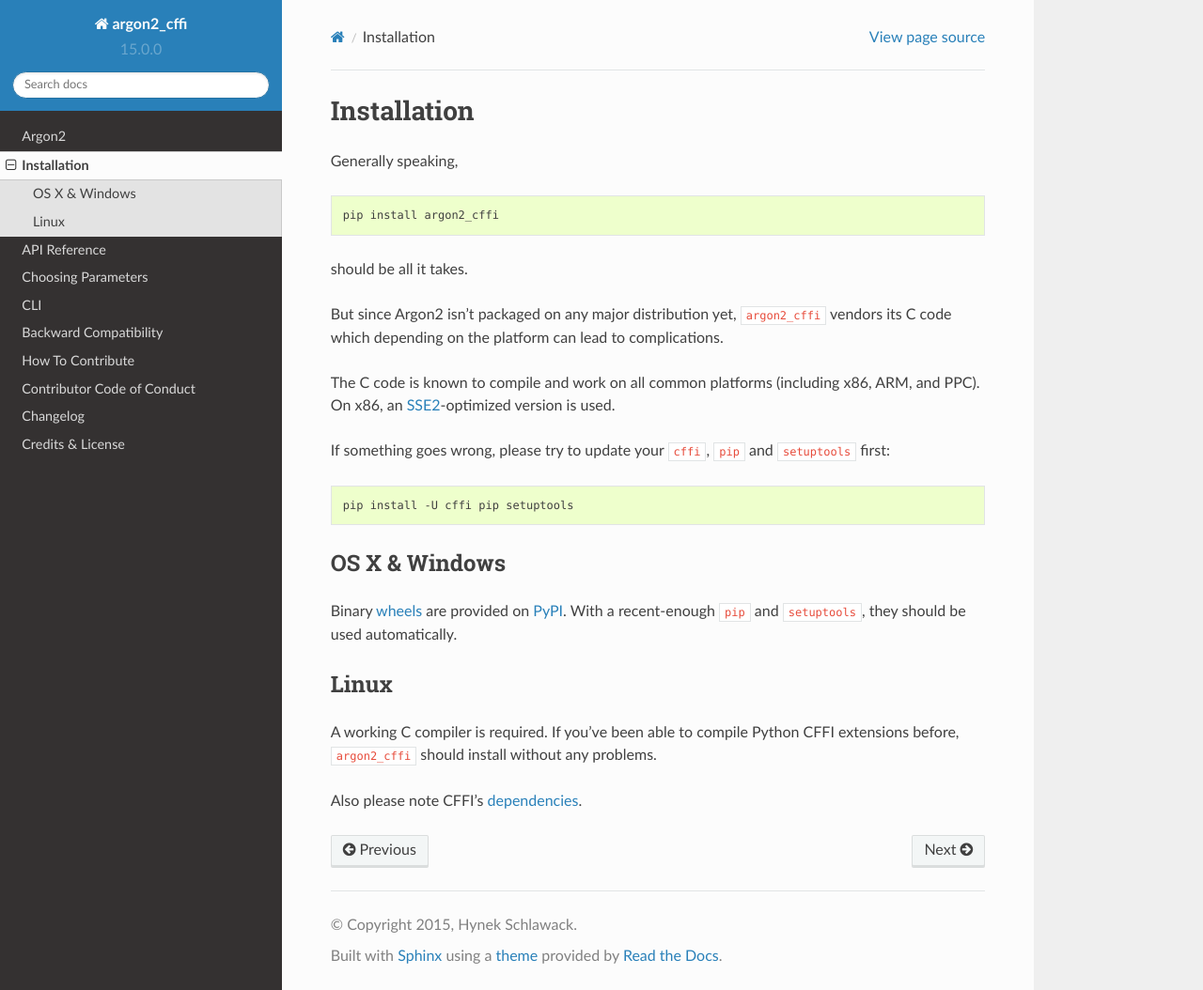
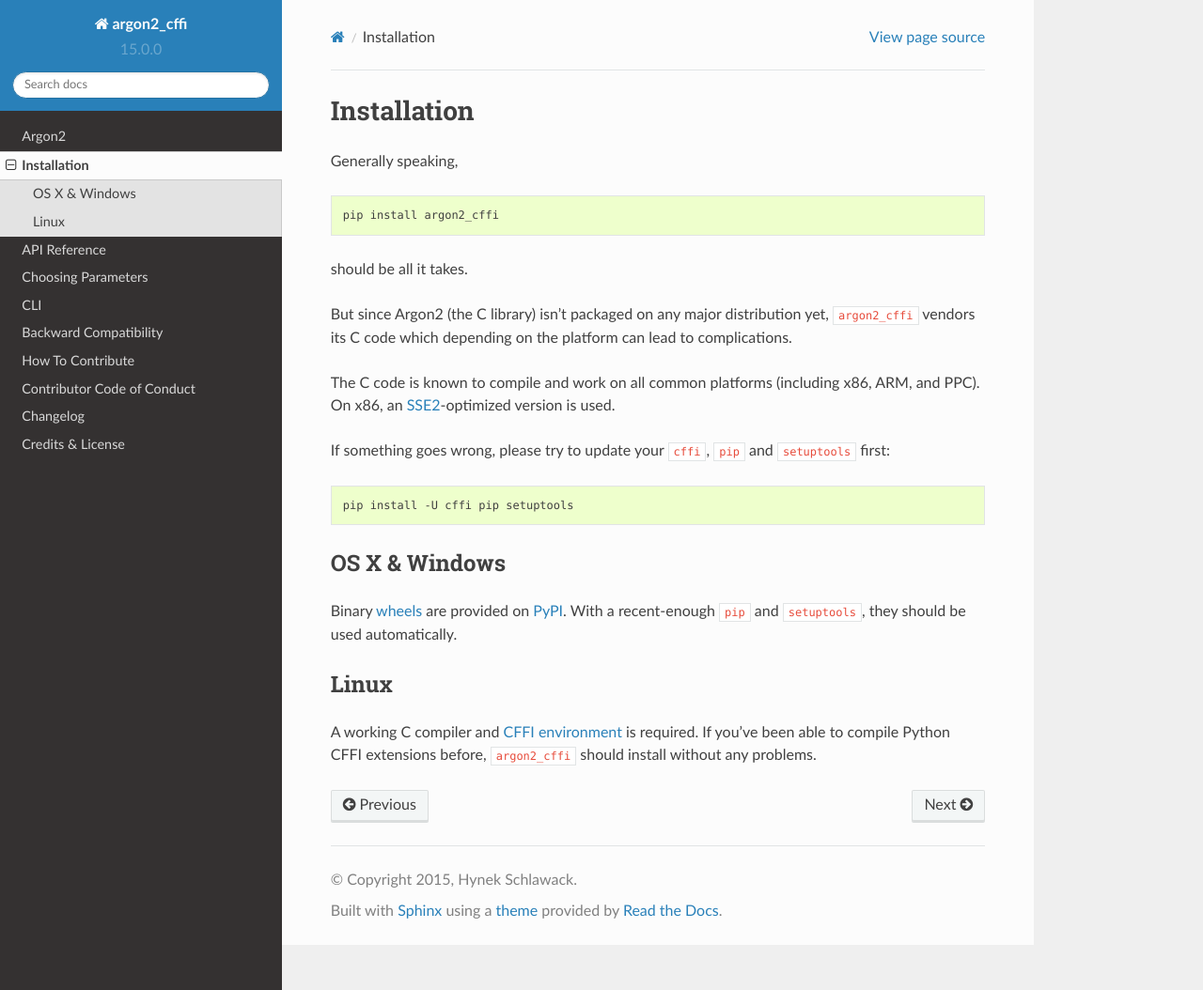
Before and after one commit to hynek/argon2-cffi, a Sphinx documentation site: the page built from docs/installation.rst, in a window 1280 px wide and 1054 px high. Shown: the whole window at 94% size. Built offline with Sphinx 7.4.7 and the Read the Docs theme 2.0.0, drawn with Linux system fonts in a browser that asks for light colours.

Commit message:
more docs

```diff
--- a/docs/installation.rst
+++ b/docs/installation.rst
@@ -9,7 +9,7 @@ Generally speaking,
 
 should be all it takes.
 
-But since Argon2 isn't packaged on any major distribution yet, ``argon2_cffi`` vendors its C code which depending on the platform can lead to complications.
+But since Argon2 (the C library) isn't packaged on any major distribution yet, ``argon2_cffi`` vendors its C code which depending on the platform can lead to complications.
 
 The C code is known to compile and work on all common platforms (including x86, ARM, and PPC).
 On x86, an SSE2_-optimized version is used.
@@ -31,12 +31,10 @@ With a recent-enough ``pip`` and ``setuptools``, they should be used automatical
 Linux
 -----
 
-A working C compiler is required.
+A working C compiler and `CFFI environment`_ is required.
 If you've been able to compile Python CFFI extensions before, ``argon2_cffi`` should install without any problems.
-
-Also please note CFFI's dependencies_.
 
 
 .. _SSE2: https://en.wikipedia.org/wiki/SSE2
 .. _PyPI: https://pypi.python.org/pypi/argon2_cffi/
-.. _dependencies: https://cffi.readthedocs.org/en/latest/installation.html#platform-specific-instructions
+.. _CFFI environment: https://cffi.readthedocs.org/en/latest/installation.html
```
